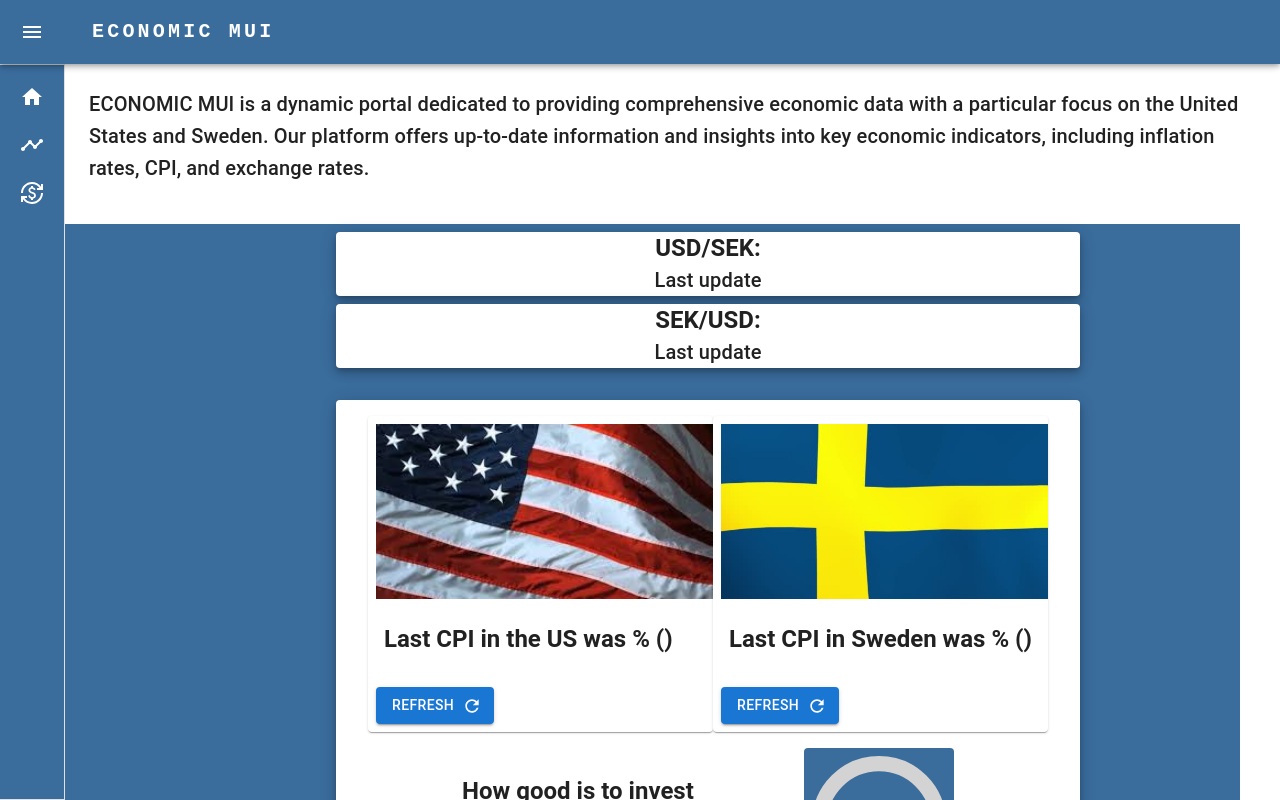
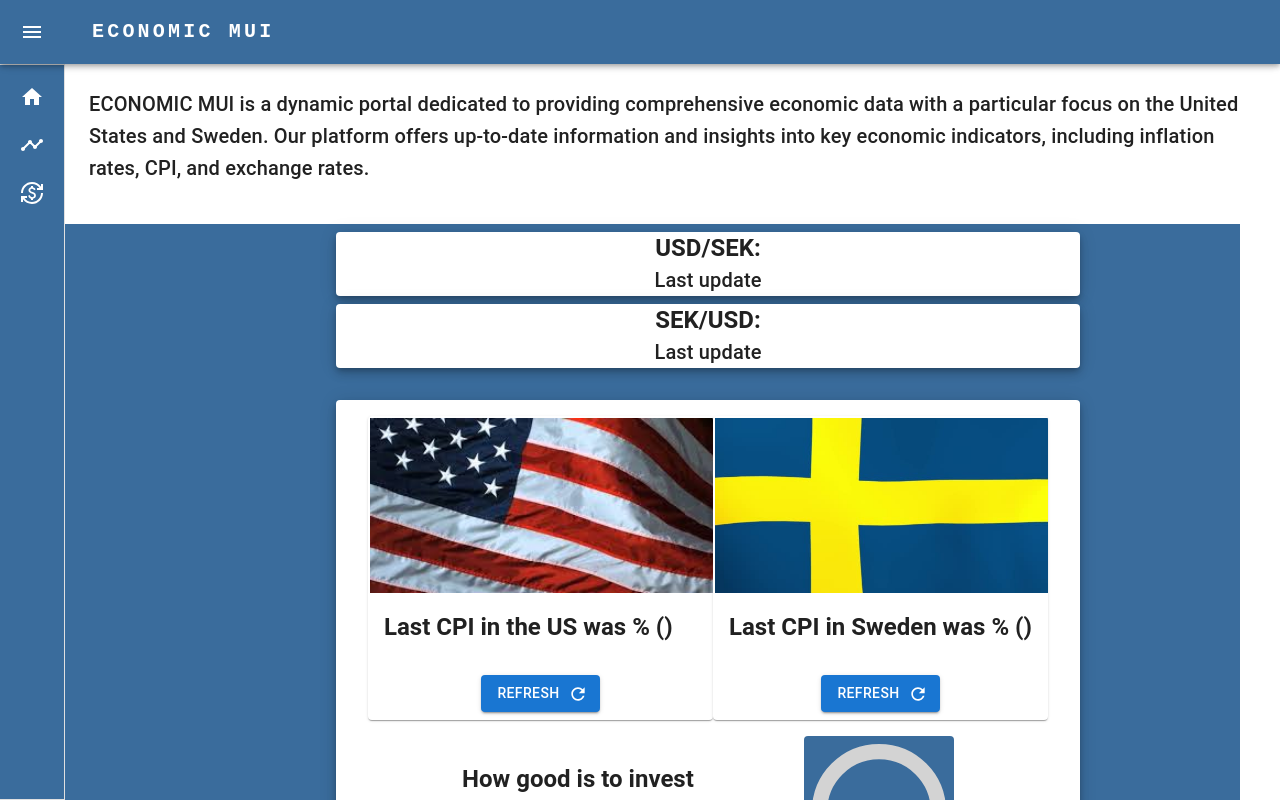
Before and after one commit to indiano881/economicMUI, a React (Vite) app: page / in a window 1280 px wide. Shown: the top 800 px of the page. Built offline with nearby package versions, Linux system fonts and the light colour scheme; no server answers.

Commit message:
save progress, continue from refresh, respopnsvness and typescript

```diff
--- a/src/App.tsx
+++ b/src/App.tsx
@@ -42,7 +42,7 @@ function App() {
     if (UsdSek) {
       calculateInvestmentScore(UsdSek, setValueGauge)
     }
-}, [UsdSek]);
+  }, [UsdSek]);
 
 
 
--- a/src/components/CPICard/index.tsx
+++ b/src/components/CPICard/index.tsx
@@ -16,18 +16,22 @@ type MultiActionAreaCardProps= {
 
 
 export default function MultiActionAreaCard({image, country, CPIDate, CPIValue}: MultiActionAreaCardProps) {
+
+
+
+
   const handleRefresh = () => {
 
   };
   return (
-    <Card sx={{ maxWidth: 345 }}>
+    <Card sx={{ maxWidth: 345, display: "flex", flexDirection: "column", alignItems:"center" }}>
       <CardActionArea>
         <CardMedia
           component="img"
           height="175px"
           image={image}
-          alt="green iguana"
-          sx={{margin: "8px"}}
+          alt={`flag ${country}`}
+          sx={{margin: "2px"}}
         />
         <CardContent>
           <Typography gutterBottom variant="h5" component="div">
```
